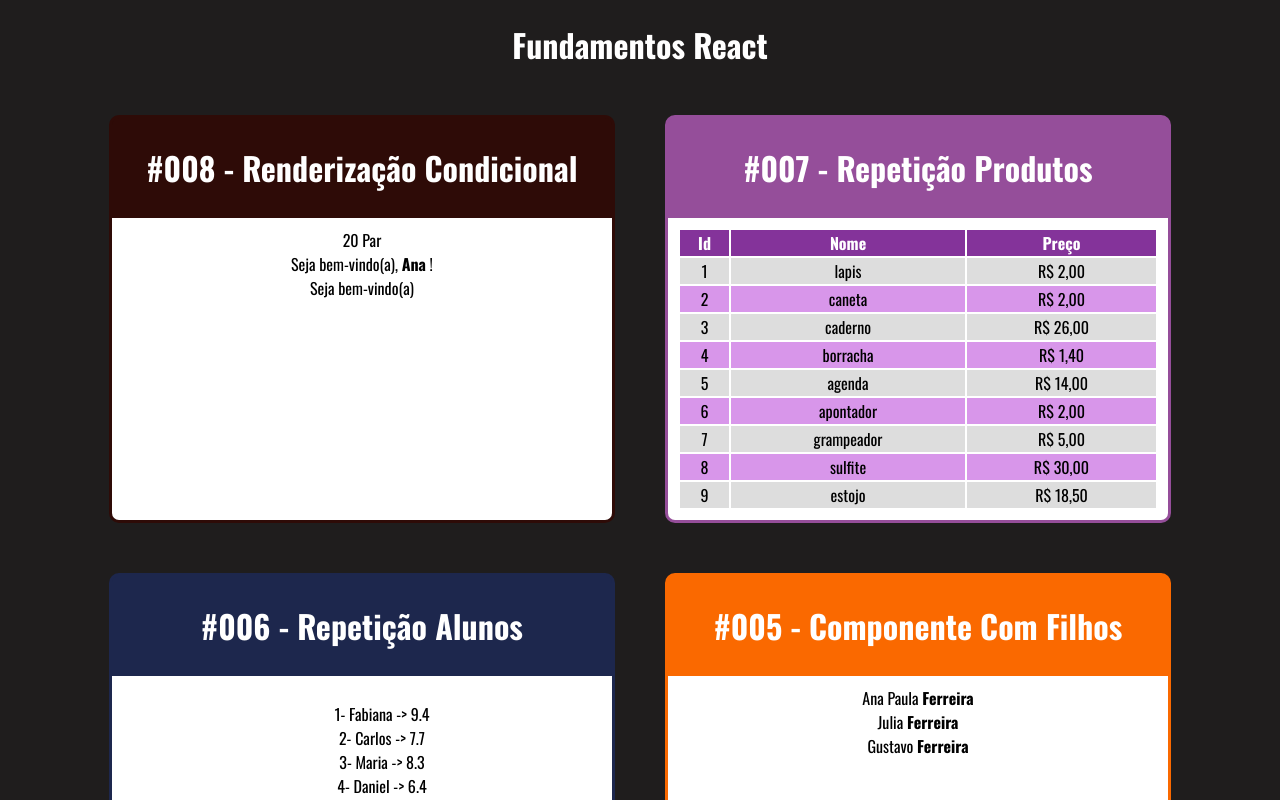
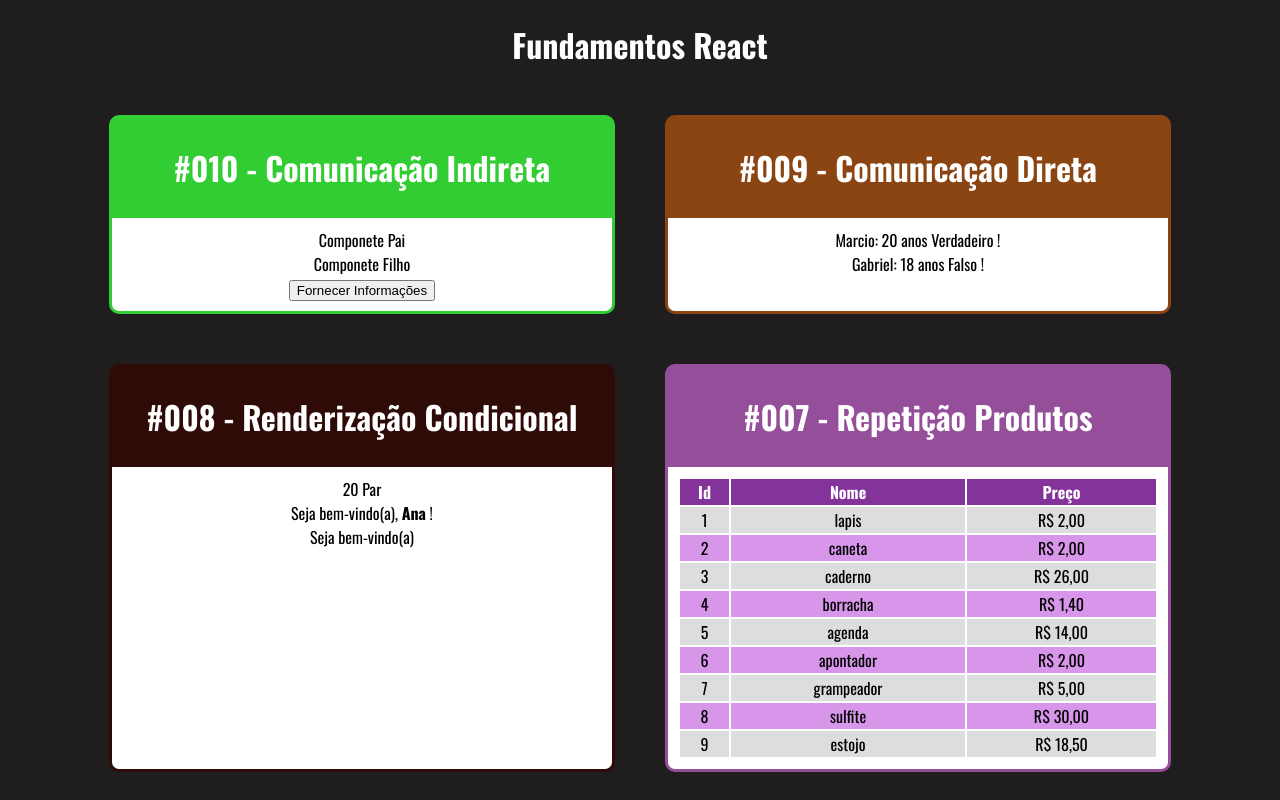
Before and after one commit to gabyreis28/fundamentos-reactJS, a React (Create React App) app: page / in a window 1280 px wide. Shown: the top 800 px of the page. Built offline with nearby package versions, Linux system fonts and the light colour scheme.

Commit message:
comunicacao direta e indireta entre os componentes

```diff
--- a/src/App.jsx
+++ b/src/App.jsx
@@ -10,6 +10,8 @@ import ListaAlunosComp from './components/repeticao/ListaAlunos'
 import TabelaProdutosComp from './components/repeticao/TabelaProdutos'
 import ParOuImparComp from './components/condicional/ParOuImpar'
 import UsuarioInfoComp from './components/condicional/UsuarioInfo'
+import DiretaPaiComp from './components/comunicacao/DiretaPai'
+import IndiretaPaiComp from './components/comunicacao/IndiretaPai'
 import Card from './components/layout/Card'
 import './App.css'
 
@@ -18,7 +20,17 @@ export default () => (
     <h1>
       Fundamentos React
     </h1>
+
       <div className="Cards">
+
+      <Card titulo="#010 - Comunicação Indireta" color="#32CD32">
+        <IndiretaPaiComp/>
+      </Card>
+
+      <Card titulo="#009 - Comunicação Direta" color="#8B4513">
+        <DiretaPaiComp/>
+      </Card>
+
       <Card titulo="#008 - Renderização Condicional" color="#2e0b07">
         <ParOuImparComp numero={ 20 } />
         <UsuarioInfoComp usuario={{ nome: 'Ana' }} />
--- /dev/null
+++ b/src/components/comunicacao/DiretaFilho.jsx
@@ -0,0 +1,12 @@
+import React from 'react'
+
+export default props => {
+  return (
+    <div>
+      <span>{ props.nome }: </span>
+      <span>{ props.idade } anos </span>
+      <span>{ props.nerd ? 'Verdadeiro' : 'Falso' } !</span>
+    </div>
+
+  )
+}
--- /dev/null
+++ b/src/components/comunicacao/DiretaPai.jsx
@@ -0,0 +1,11 @@
+import React from 'react'
+import DiretaFilho from './DiretaFilho'
+
+export default props => {
+  return (
+    <div>
+      <DiretaFilho nome = "Marcio" idade = { 20 } nerd = { true }/>
+      <DiretaFilho nome = "Gabriel" idade = { 18 } nerd = { false }/>
+    </div>
+  )
+}
--- /dev/null
+++ b/src/components/comunicacao/IndiretaFilho.jsx
@@ -0,0 +1,21 @@
+import React, { useState } from 'react'
+
+export default props => {
+  const cb = props.quantoclicar
+
+  return (
+    <div>
+      <div>Componete Filho</div>
+      {/* <button onClick={
+        function (e){
+          props.quantoclicar('João', 53, true)
+        }
+      }>
+        Fornecer Informações
+      </button>*/}
+       <button onClick={ e => cb('João', 53, true) }>
+        Fornecer Informações
+      </button>
+    </div>
+  )
+}
--- /dev/null
+++ b/src/components/comunicacao/IndiretaPai.jsx
@@ -0,0 +1,15 @@
+import React from 'react'
+import IndiretaFilho from './IndiretaFilho'
+
+export default props => {
+  function fornecerInformacoes(nome,idade,nerd){
+    console.log(nome,idade,nerd)
+  }
+
+  return (
+    <div>
+     <div>Componete Pai</div>
+      <IndiretaFilho quantoclicar = { fornecerInformacoes } />
+    </div>
+  )
+}
```
